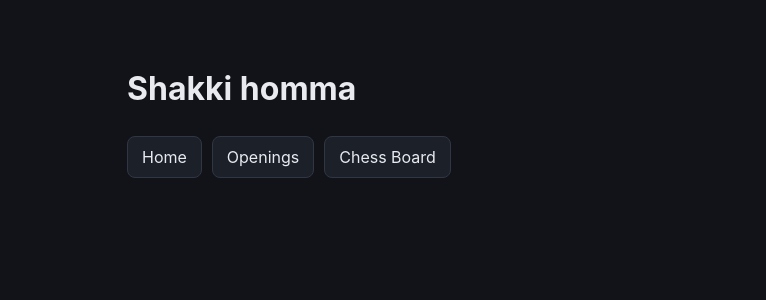
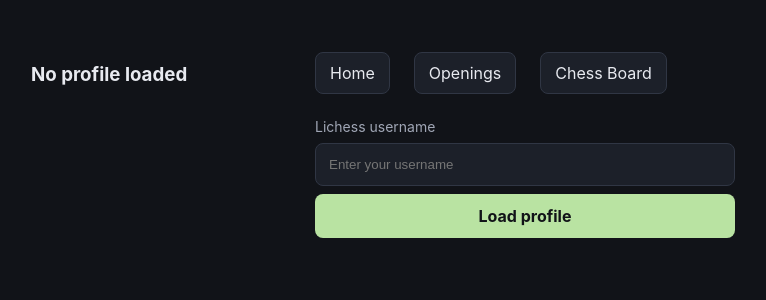
Before and after one commit to paaryna/WOHI_projekti, a React (Vite) app: page /#/ in a window 1280 px wide. Shown: the top 300 px of the page, without its empty margins (13-779 px from the left). Built offline with nearby package versions, Linux system fonts and the light colour scheme.

Commit message:
made profile "card" global

```diff
--- a/src/App.jsx
+++ b/src/App.jsx
@@ -1,9 +1,10 @@
 import { Link, Routes, Route } from "react-router-dom";
 import { useState } from "react";
+
 import HomePage from "./pages/HomePage";
 import OpeningExplorer from "./pages/OpeningExplorer";
 import ChessBoardPage from "./pages/ChessBoardPage";
-
+import ProfileSidebar from "./components/ProfileSidebar";
 
 
 
@@ -13,12 +14,16 @@ function App() {
   const [profile, setProfile] = useState(null);
 
   return (
-    <main className="dashboard">
+    <div className="app-layout">
 
-      <h1>Shakki homma</h1>
+      <ProfileSidebar profile={profile} />
+
+    <main className="main-content">
+
+
 
       <nav className="navigation">
-        <Link to="/home">Home</Link>
+        <Link to="/">Home</Link>
         <Link to="/openings">Openings</Link>
         <Link to="/chessBoard">Chess Board</Link>
       </nav>
@@ -26,7 +31,7 @@ function App() {
 
       <Routes>
         <Route
-          path="/home"
+          path="/"
           element={<HomePage lichessUsername={lichessUsername} setUsername={setUsername} profile={profile} setProfile={setProfile}/>}
         />
 
@@ -42,6 +47,7 @@ function App() {
         />
       </Routes>
     </main>
+    </div>
   );
 }
 
--- /dev/null
+++ b/src/components/ProfileSidebar.jsx
@@ -0,0 +1,27 @@
+function ProfileSidebar({ profile }) {
+  return (
+    <aside className="profile-sidebar">
+      {profile ? (
+        <section className="profile">
+          <div className="profile-header">
+            <div>
+              <p className="eyebrow">Profile</p>
+              <h2>{profile.username}</h2>
+              <p className="muted">
+                Member since{" "}
+                {new Date(profile.createdAt).toLocaleDateString()}
+              </p>
+            </div>
+          </div>
+        </section>
+      ) : (
+        <div className="profile-empty">
+          <h3>No profile loaded</h3>
+
+        </div>
+      )}
+    </aside>
+  );
+}
+
+export default ProfileSidebar;
--- a/src/index.css
+++ b/src/index.css
@@ -258,3 +258,30 @@ form button:hover {
   font-weight: 700;
   transition: background 0.2s;
 }
+
+.app-layout {
+  display: flex;
+  min-height: 100vh;
+  gap: 24px;
+  padding: 24px;
+}
+
+.profile-sidebar {
+  width: 280px;
+  flex-shrink: 0;
+
+  padding: 20px;
+  border-radius: 12px;
+  align-self: flex-start;
+}
+
+.main-content {
+  flex: 1;
+  min-width: 0;
+}
+
+.navigation {
+  display: flex;
+  gap: 24px;
+  margin-bottom: 24px;
+}
--- a/src/pages/HomePage.jsx
+++ b/src/pages/HomePage.jsx
@@ -79,13 +79,6 @@ function HomePage({lichessUsername, setUsername, profile, setProfile}){
               {profile && (
                 <section className="profile">
 
-                  <div className="profile-header">
-                    <div>
-                      <p className="eyebrow">Profile</p>
-                      <h2>{profile.username}</h2>
-                      <p className="muted">Member since {new Date(profile.createdAt).toLocaleDateString()}</p>
-                    </div>
-                  </div>
 
                 <h3>Ratings</h3>
 
```
